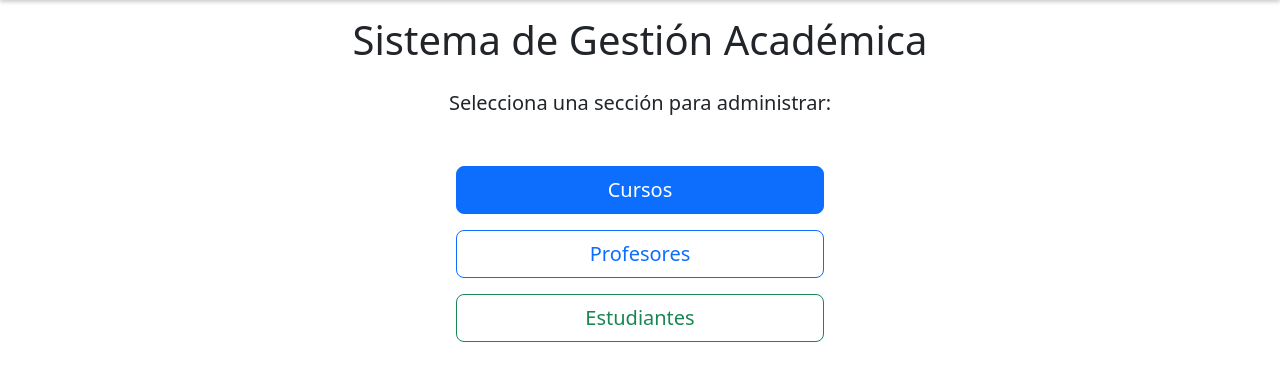
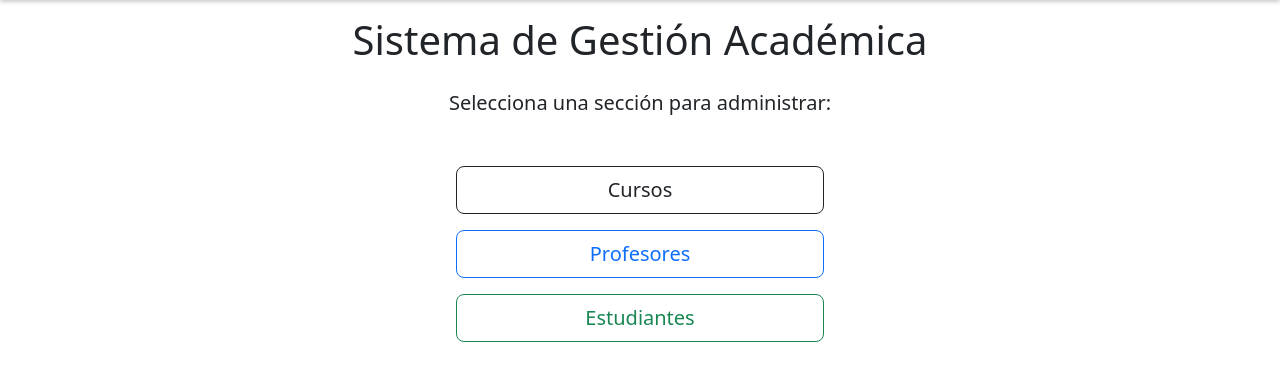
Before and after one commit to JGalindo16/Proyecto_Verficable, a Flask app: page / in a window 1280 px wide. Shown: the part 56-437 px from the top of the page. Run offline with Flask 3, Linux system fonts and the light colour scheme.

Commit message:
style: button cursos

```diff
--- a/app/templates/global/home.html
+++ b/app/templates/global/home.html
@@ -9,7 +9,7 @@
         <p class="lead mb-5">Selecciona una sección para administrar:</p>
 
         <div class="d-grid gap-3 col-md-6 mx-auto">
-            <a href="/courses" class="btn btn-primary btn-lg">Cursos</a>
+            <a href="/courses" class="btn btn btn-outline-dark btn-lg">Cursos</a>
             <a href="/professors" class="btn btn-outline-primary btn-lg">Profesores</a>
             <a href="/students" class="btn btn-outline-success btn-lg">Estudiantes</a>
         </div>
```
